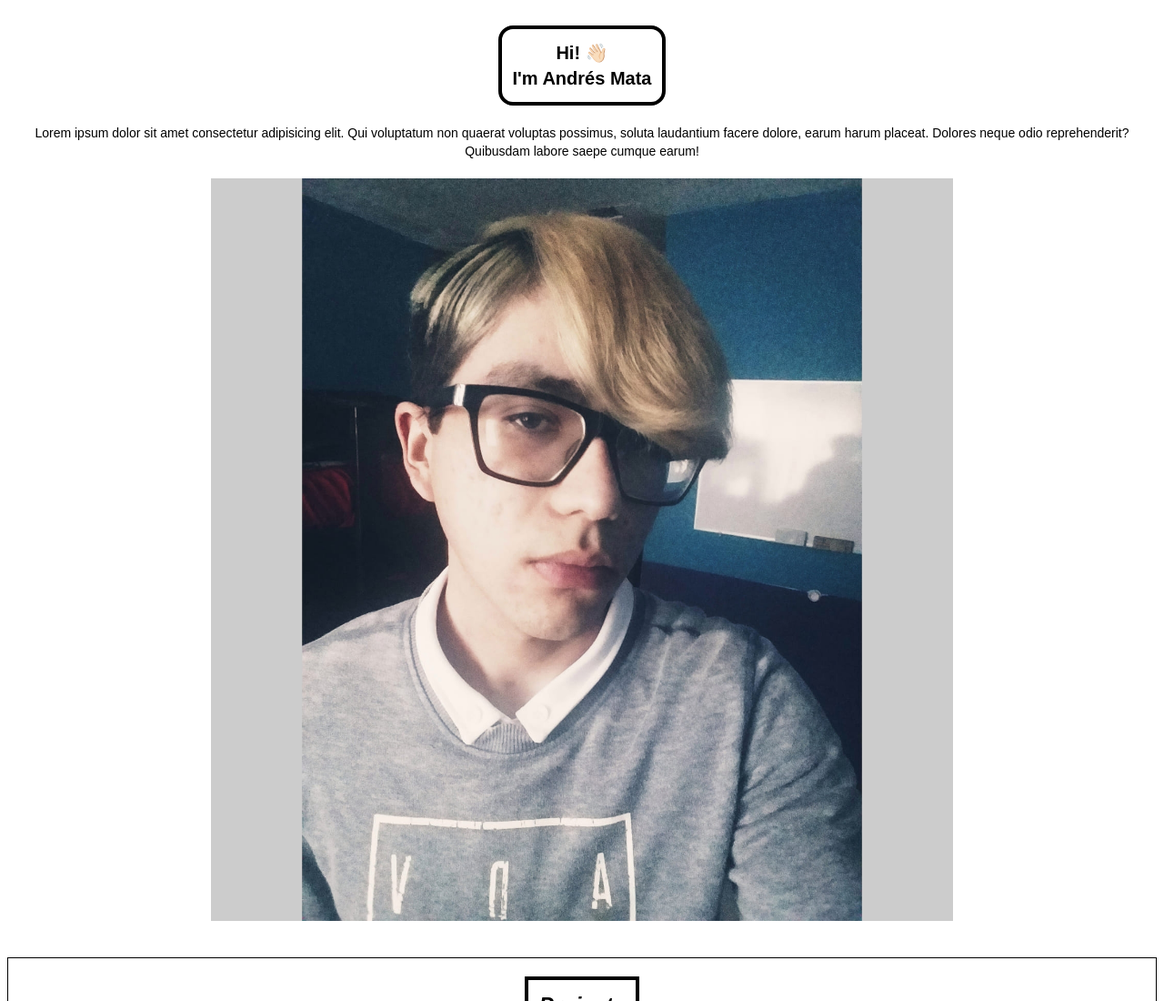
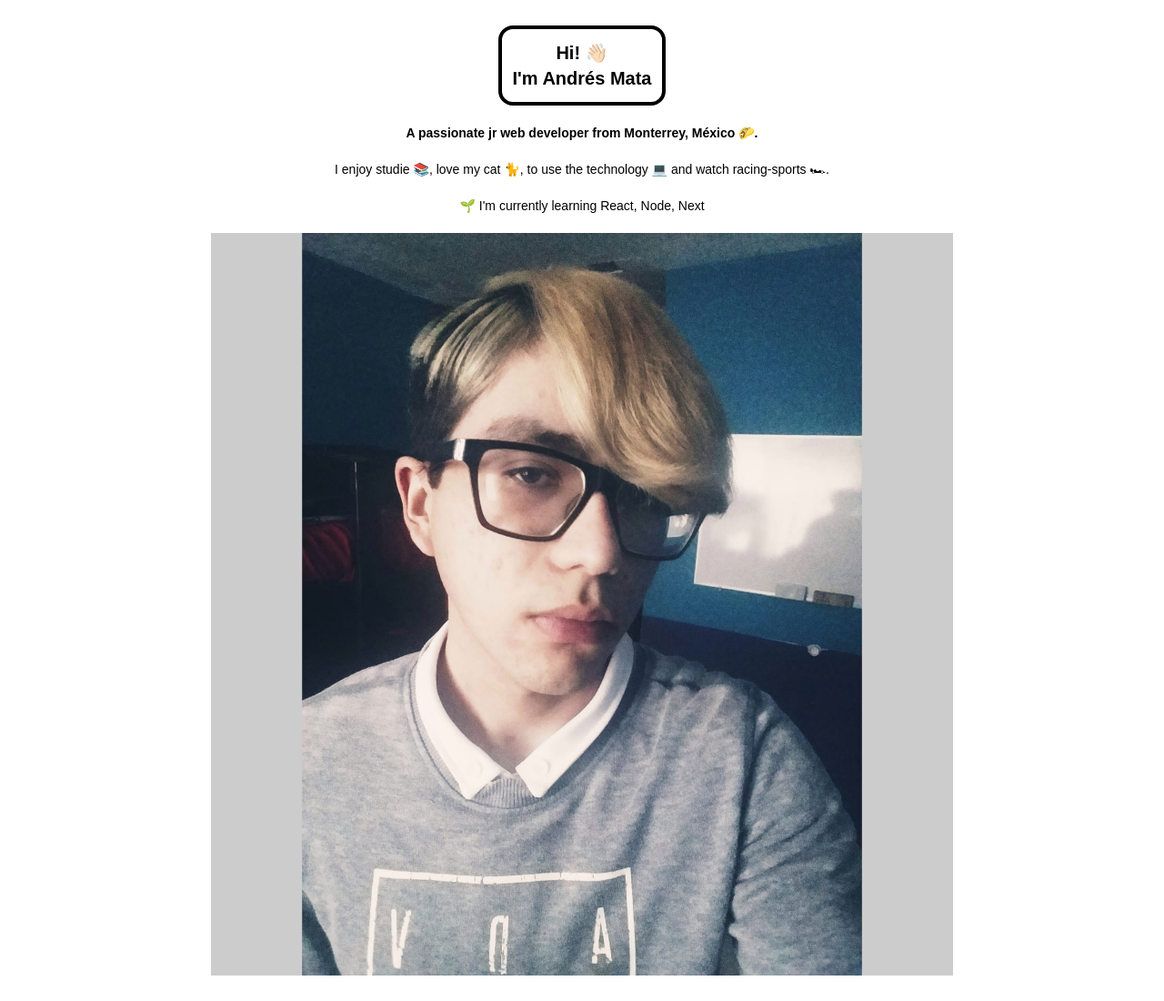
Before and after one commit to andresMataX/portafolio, a website: page index.html in a window 1280 px wide. Shown: the top 1100 px of the page at 91% size. Drawn offline with Linux system fonts and the light colour scheme; a web font is replaced by a local one.

Commit message:
Agregado de descripción personal

```diff
--- a/index.html
+++ b/index.html
@@ -25,9 +25,13 @@
             <div class="flex flex-col items-center">
                 <img src="img/perfil.jpg" alt="Mi foto" class="w-4/6 order-2">
                 <p class="leading-5 text-sm order-1 text-center mb-5">
-                    Lorem ipsum dolor sit amet consectetur adipisicing elit. Qui voluptatum non quaerat voluptas
-                    possimus, soluta laudantium facere dolore, earum harum placeat. Dolores neque odio reprehenderit?
-                    Quibusdam labore saepe cumque earum!
+                    <span class="font-bold">A passionate jr web developer from Monterrey, México 🌮.</span> <br><br>
+                    I enjoy studie 📚, love my cat 🐈,
+                    to
+                    use
+                    the technology 💻 and
+                    watch racing-sports 🏎. <br><br>
+                    🌱 I'm currently learning React, Node, Next
                 </p>
             </div>
         </div>
```
